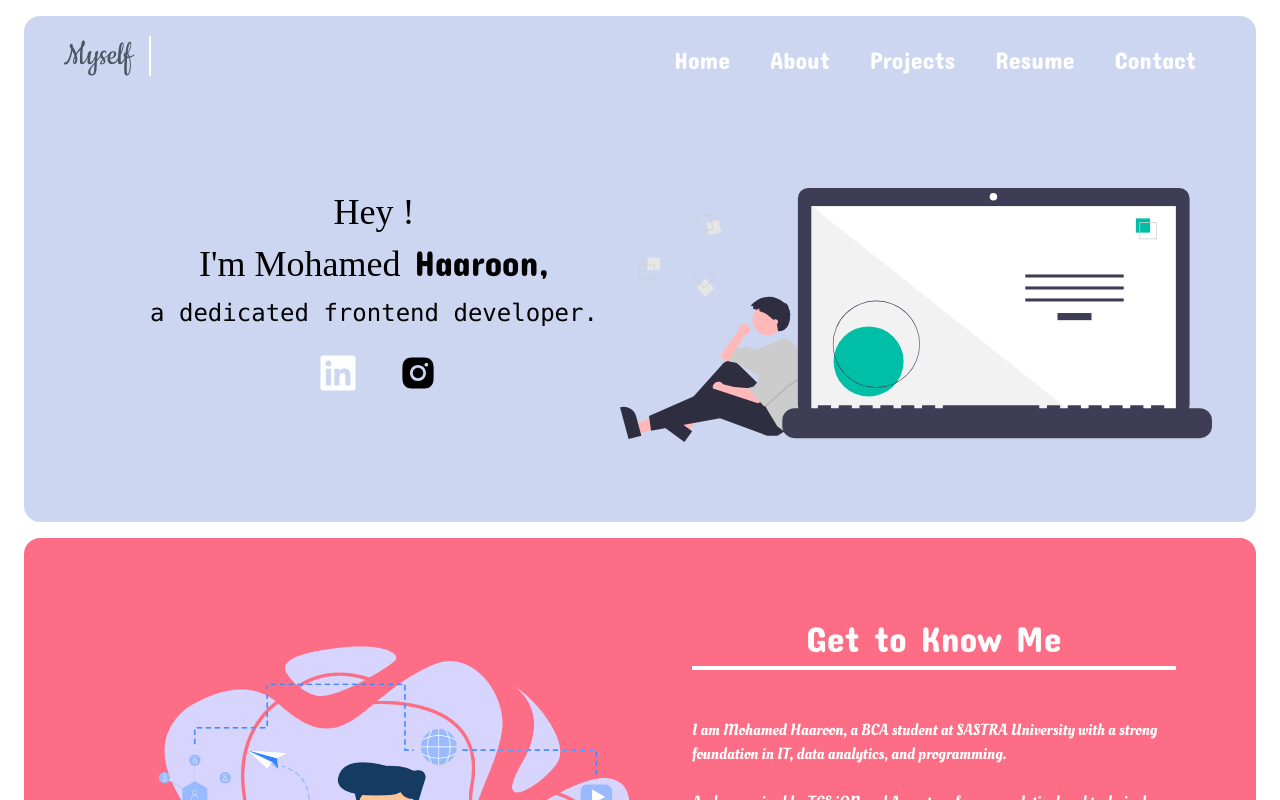
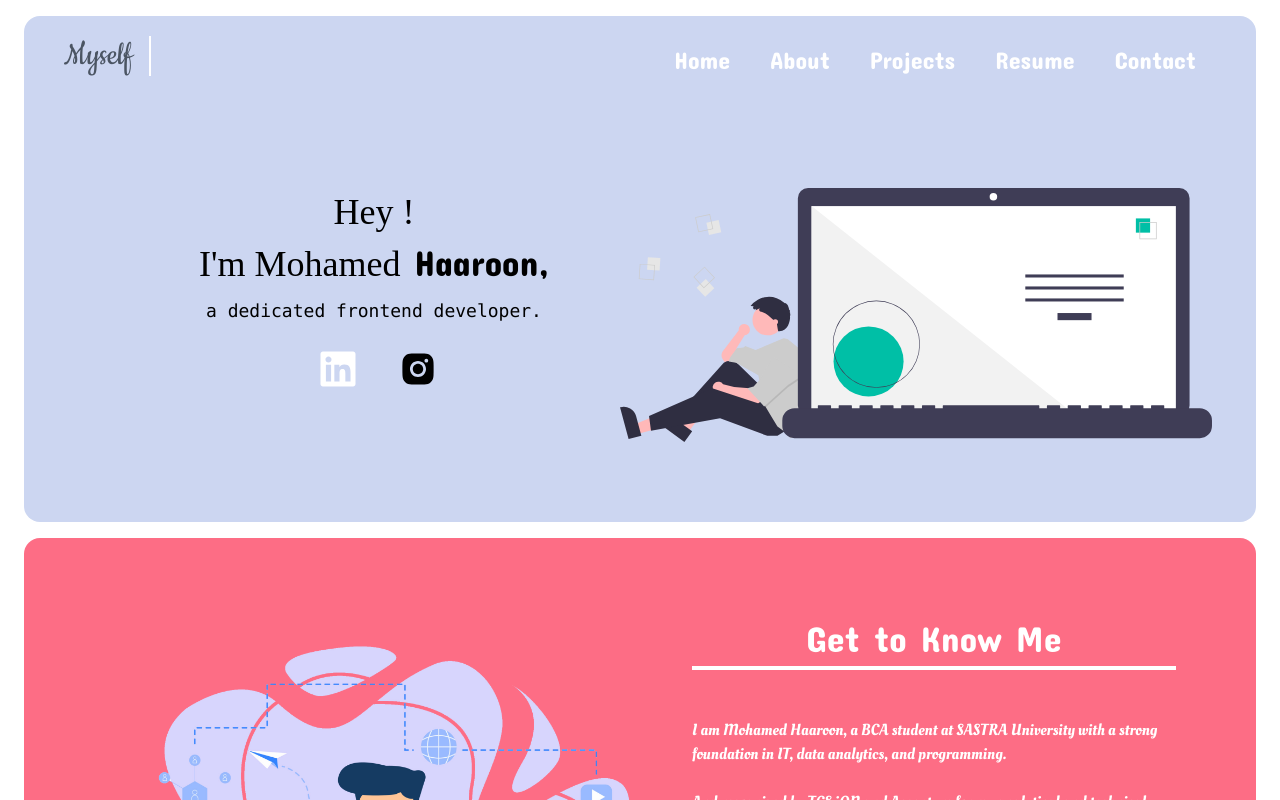
Before and after one commit to AMDHAAROON/portfolio, a React (Create React App) app: page / in a window 1280 px wide. Shown: the top 800 px of the page. Built offline with nearby package versions, Linux system fonts and the light colour scheme; a web font is replaced by a local one.

Commit message:
color changes

```diff
--- a/src/components/hero.js
+++ b/src/components/hero.js
@@ -16,7 +16,7 @@ return<div className='pb-4 dark'>
  <section className='flex  flex-col md:flex-row bg-lightlaven  mx-6  py-20  px-6 rounded-b-2xl  text-black  '>
     <div className='md:w-1/2  text-4xl font-chalk    md:pt-8 text-center md:ml-20 leading-normal md:leading-snug text-black flex flex-col' >
     <h1 >Hey !<br/>I'm Mohamed<span className='text-black font-marker hover:text-white cursor-pointer'> Haaroon,</span>
-    <p className='text-2xl font-mono mt-2'>{config.subtitle}</p>
+    <p className='text-lg font-mono mt-2'>{config.subtitle}</p>
      </h1>
      <div className='flex  mx-auto  md:justify-center mt-6'>
         <a href={config.social.linked} className='ml-12 mr-10 text-white hover:text-black'><FaLinkedin size={40}/></a>
```
